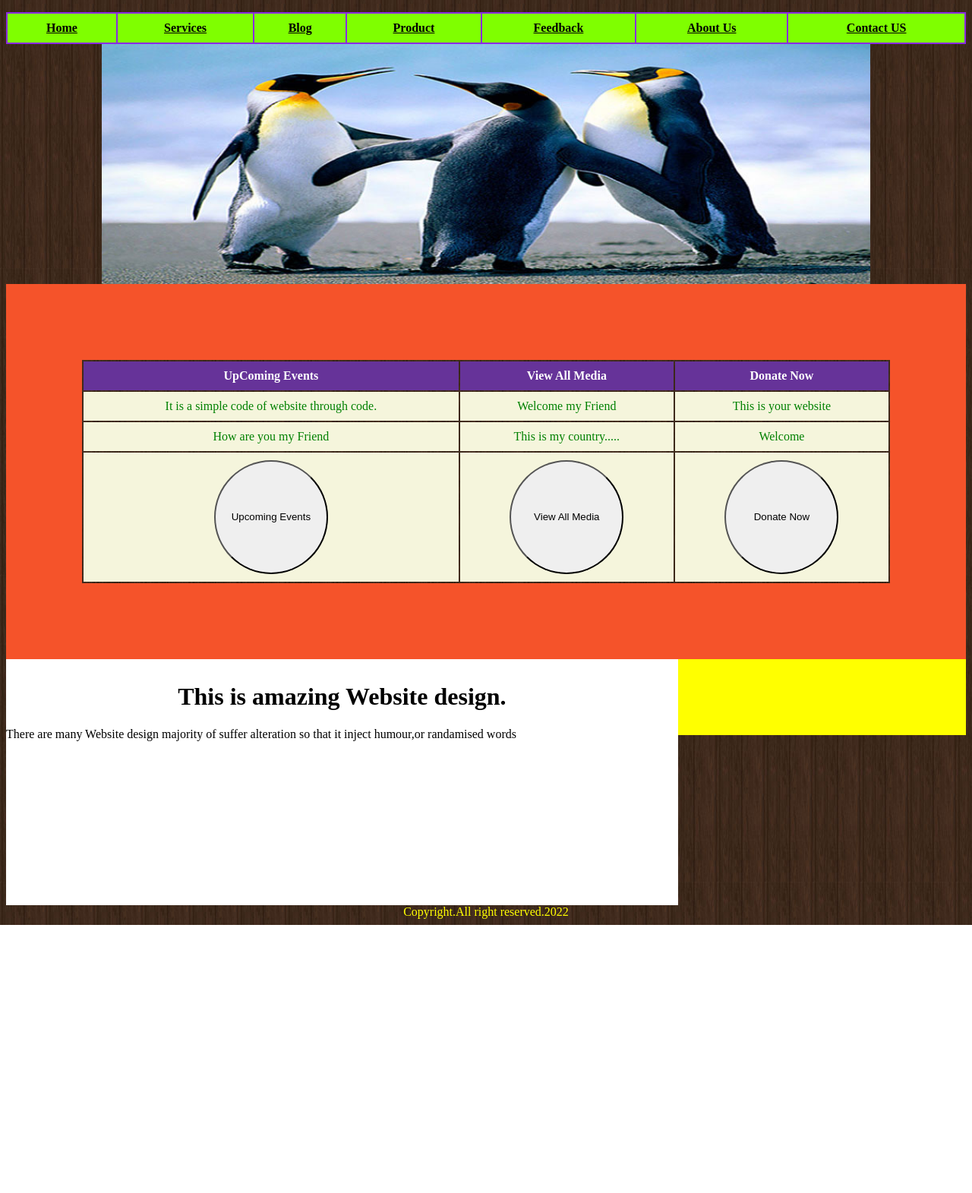
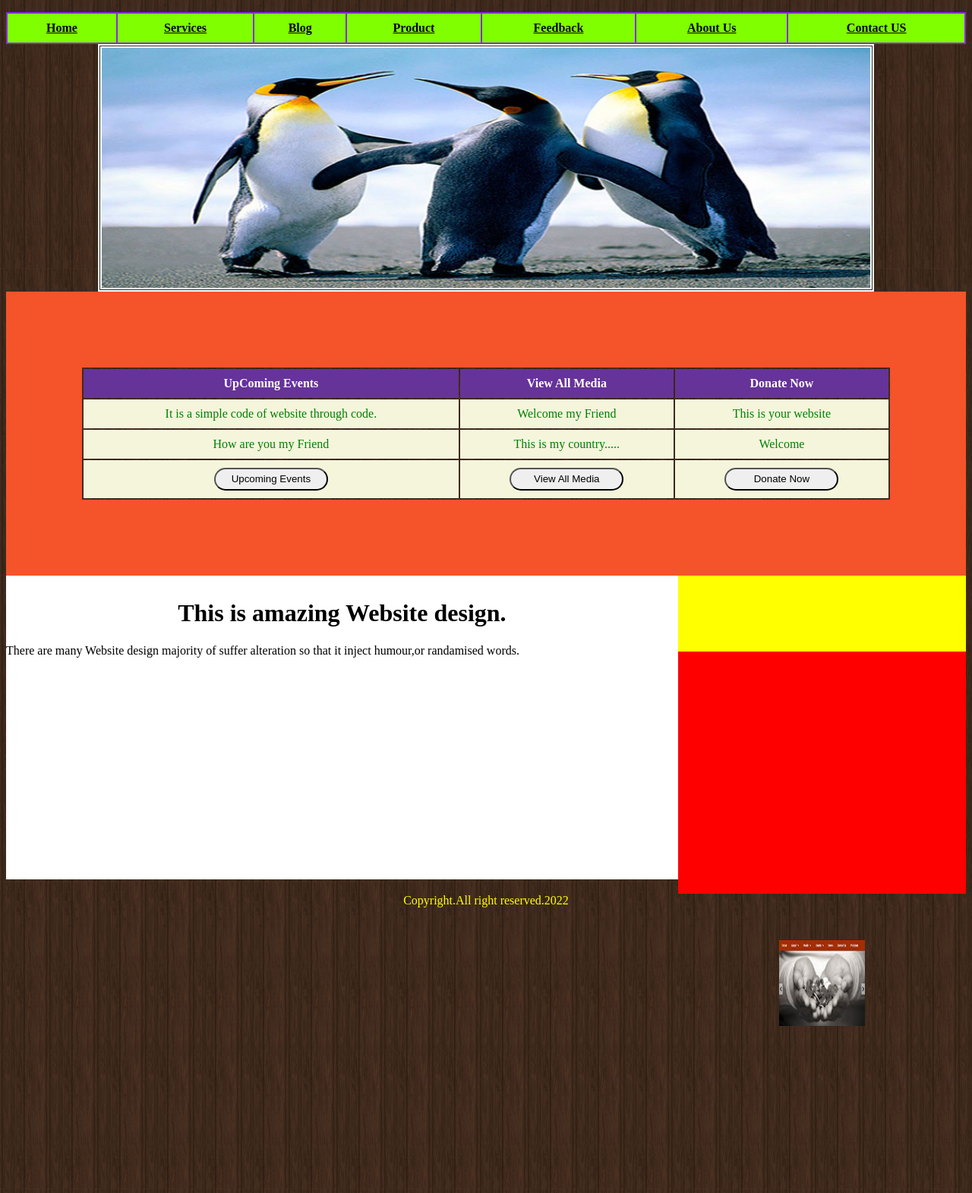
Before and after one commit to Deepakjais999/learningUI, a plain HTML site: page site1/index.html in a window 1280 px wide. Shown: the part 51-1622 px from the top of the page at 76% size. Before the commit the page ends 1269 px from the top, so only its background shows below. Drawn offline with Linux system fonts and the light colour scheme.

Commit message:
Update 02-10

```diff
--- a/site1/css/main.css
+++ b/site1/css/main.css
@@ -16,8 +16,8 @@ footer {
     color: white;
 }
 
-a.myclass{
-color: #fff;
+a.myclass {
+    color: #fff;
 }
 
 table#table2 {
@@ -48,29 +48,45 @@ table#table2 th,
 table#table2 td {
     padding: 10px;
 }
-table.navigation{
-    width:100% ;
+
+table.navigation {
+    width: 100%;
     text-align: center;
     background-color: blueviolet;
 
+}
 
-}
-.navigation a{
-    color:#000;
+.navigation a {
+    color: #000;
     font-weight: bold;
 }
-.navigation td{
+
+.navigation td {
     background-color: chartreuse;
     padding: 10px;
 }
-.roundbtn{
-    height: 150px;
-    border-radius: 75px;
-    width: 150px;
+
+.roundbtn {
+  width: 150px;
+    border-radius: 15px;
+   height: 30px;
+
 }
-.myimg{
+
+.myimg {
     width: 80%;
-     margin-left: auto;
-     margin-right: auto;
+    margin-left: auto;
+    margin-right: auto;
     display: block;
+    border-width: 5px;
+    border-style: double;
+    border-color: azure;
 }
+.myimg1{
+    width: 30%;
+    display: flex;
+    margin-left: auto;
+    margin-right: auto;
+    padding-top: 100%;
+
+}
--- a/site1/index.html
+++ b/site1/index.html
@@ -33,10 +33,10 @@
                             <a href="fdbk.html">Feedback</a>
                         </td>
                         <td>
-                        <a href="Abt.html" class="txt-green">About Us </a>
+                            <a href="Abt.html" >About Us </a>
                         </td>
                         <td>
-                        <a href="Cnt.html" class="txt-bold">Contact US</a>
+                            <a href="Cnt.html" >Contact US</a>
                         </td>
                     </tr>
                 </tbody>
@@ -44,7 +44,8 @@
 
         </nav>
 
-        <img alt="main image" class="myimg" src="./images/slider.jpg"/>
+        <img alt="main image" class="myimg" src="./images/slider.jpg" />
+
         <div style="border: 100px solid rgb(245, 83, 42);width: auto;">
             <table id="table2">
                 <thead>
@@ -65,24 +66,29 @@
                         <td>Welcome</td>
                     </tr>
                     <tr>
-                        <td><input class="roundbtn" type="button" value="Upcoming Events"></td>
+                        <td><input class="roundbtn" type="button" value="Upcoming Events"> </td>
+
                         <td><input class="roundbtn" type="button" value="View All Media"></td>
                         <td><input class="roundbtn" type="button" value="Donate Now"></td>
                     </tr>
                 </tbody>
             </table>
         </div>
-        <div style="background-color: white;color: black;padding-bottom: 200px;padding-top: 10px;width: 70%;float:left">
+        <div style="background-color: white;color: black;padding-bottom: 276px;padding-top: 10px;width: 70%;float:left">
 
 
             <h1 style="text-align: center;">
                 This is amazing Website design.
             </h1>
-            <p> There are many Website design majority of suffer alteration so that it inject humour,or randamised words
+            <p> There are many Website design majority of suffer alteration so that it inject humour,or randamised words.
             </p>
         </div>
         <div style="background-color:yellow ;width: 30%;min-height: 100px;float:left">
 
+        </div>
+        <div style="background-color:red ;width: 30%;height: 319px; float:right">
+            <img src="./images/side2.jpg" class="myimg1" />
+            <img src="./images/side.jpg"  class="myimg1" />
         </div>
     </header>
 
```
Lines whose indentation alone changed are shown as unchanged.
